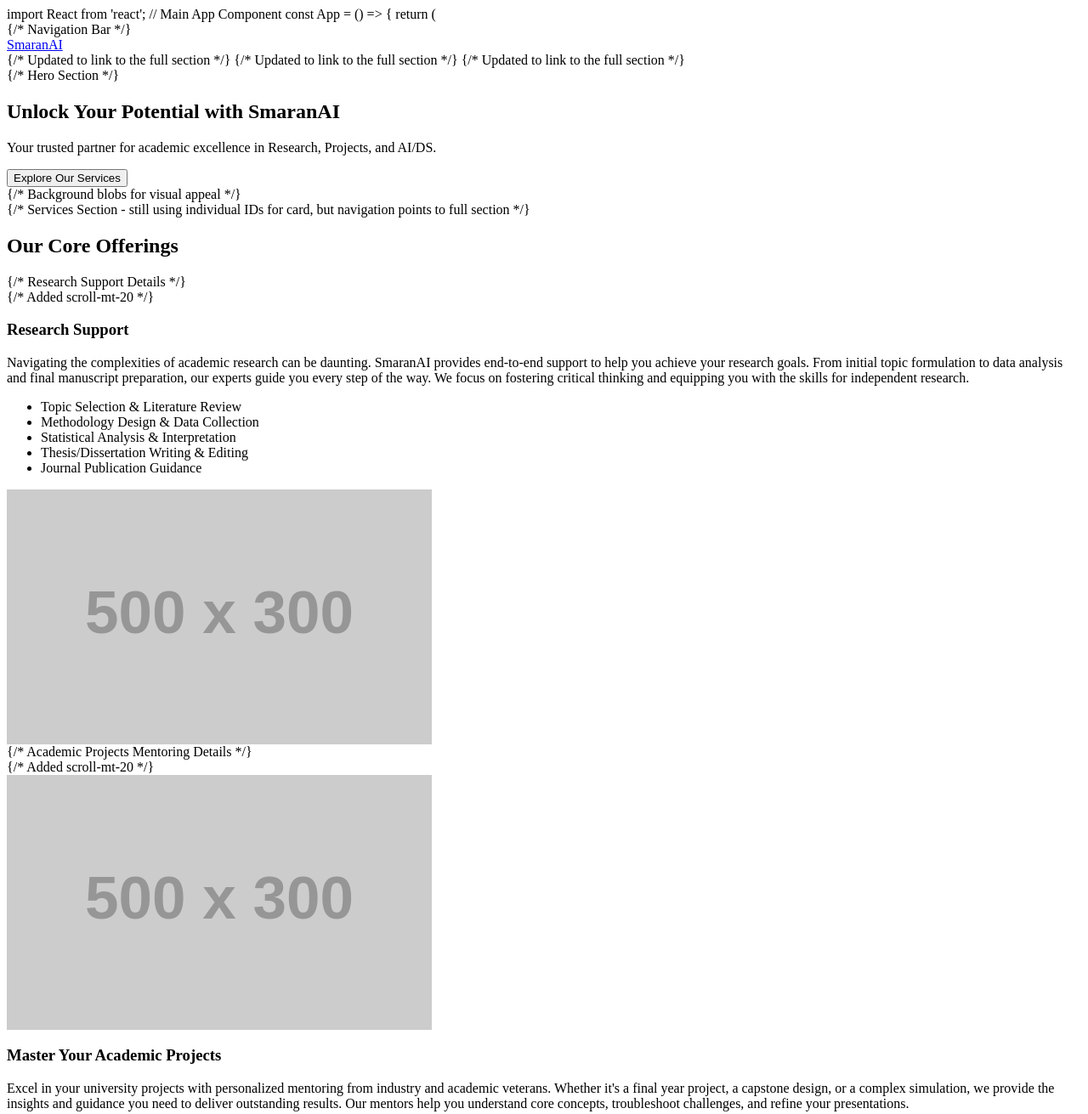
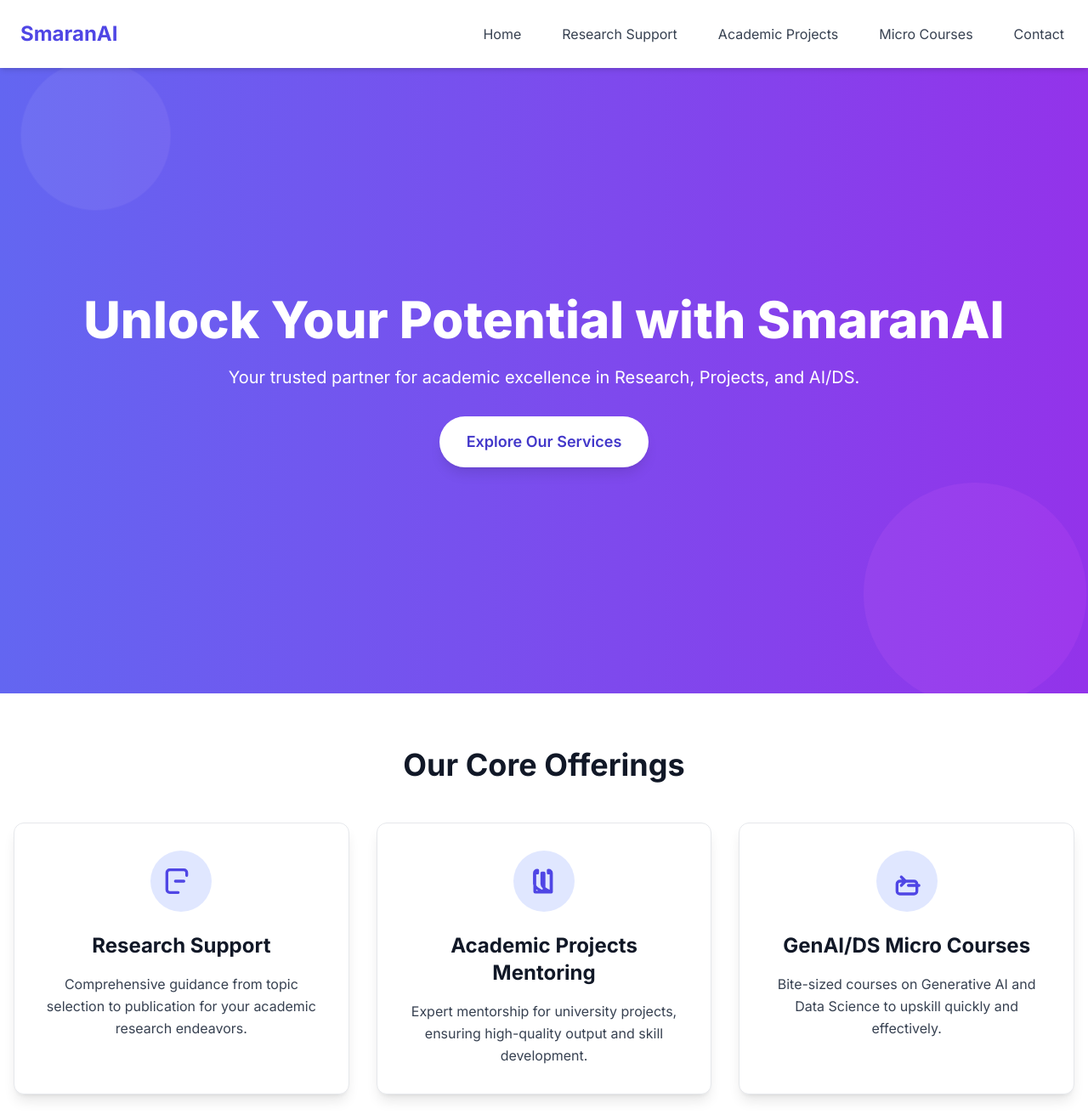
Before and after one commit to SmaranAI/SmaranAI.github.io, a plain HTML site: page index.html in a window 1280 px wide. Shown: the top 1311 px of the page at 85% size. Drawn offline with nearby package versions, Linux system fonts and the light colour scheme; placeholder pictures from the web are drawn by us.

Commit message:
Update index.html

```diff
--- a/index.html
+++ b/index.html
@@ -1,79 +1,140 @@
-import React from 'react';
+<!DOCTYPE html>
+<html lang="en">
+<head>
+    <meta charset="UTF-8">
+    <meta name="viewport" content="width=device-width, initial-scale=1.0">
+    <title>SmaranAI - Edutech Platform</title>
+    <!-- Tailwind CSS CDN -->
+    <script src="https://cdn.tailwindcss.com"></script>
+    <style>
+        /* Custom font for better aesthetics */
+        @import url('https://fonts.googleapis.com/css2?family=Inter:wght@400;600;700;800&display=swap');
+        body {
+            font-family: 'Inter', sans-serif;
+            -webkit-font-smoothing: antialiased;
+            -moz-osx-font-smoothing: grayscale;
+        }
 
-// Main App Component
-const App = () => {
-  return (
-    <div className="min-h-screen bg-gray-50 font-inter text-gray-800 antialiased">
-      {/* Navigation Bar */}
-      <nav className="bg-white shadow-md p-4 sticky top-0 z-50">
-        <div className="container mx-auto flex justify-between items-center">
-          <a href="#" className="text-2xl font-bold text-indigo-600 rounded-lg p-2 transition duration-300 ease-in-out hover:bg-indigo-50 hover:text-indigo-700">
+        /* Keyframe animations for hero section */
+        @keyframes fadeInMoveUp {
+            from {
+                opacity: 0;
+                transform: translateY(20px);
+            }
+            to {
+                opacity: 1;
+                transform: translateY(0);
+            }
+        }
+
+        @keyframes blob {
+            0% { transform: translate(0, 0) scale(1); }
+            30% { transform: translate(-20px, 30px) scale(1.1); }
+            60% { transform: translate(20px, -20px) scale(0.9); }
+            100% { transform: translate(0, 0) scale(1); }
+        }
+
+        .animate-fade-in-up {
+            animation: fadeInMoveUp 0.8s ease-out forwards;
+            opacity: 0; /* Start invisible */
+        }
+        .animate-fade-in-up.delay-200 { animation-delay: 0.2s; }
+        .animate-fade-in-up.delay-400 { animation-delay: 0.4s; }
+
+        .animate-blob {
+            animation: blob 7s infinite ease-in-out alternate;
+        }
+        .animation-delay-2000 { animation-delay: 2s; } /* Adjust delay as needed for multiple blobs */
+
+        /* Utility class to offset sticky header when scrolling to anchor */
+        .scroll-mt-20 {
+            scroll-margin-top: 80px; /* Adjust this value based on your fixed header's height */
+        }
+    </style>
+</head>
+<body class="min-h-screen bg-gray-50 text-gray-800">
+    <!-- Navigation Bar -->
+    <nav class="bg-white shadow-md p-4 sticky top-0 z-50">
+        <div class="container mx-auto flex justify-between items-center">
+            <a href="#" class="text-2xl font-bold text-indigo-600 rounded-lg p-2 transition duration-300 ease-in-out hover:bg-indigo-50 hover:text-indigo-700">
                 SmaranAI
             </a>
-          <div className="flex space-x-6">
-            <NavItem href="#home" text="Home" />
-            <NavItem href="#research-full" text="Research Support" /> {/* Updated to link to the full section */}
-            <NavItem href="#mentoring-full" text="Academic Projects" /> {/* Updated to link to the full section */}
-            <NavItem href="#courses-full" text="Micro Courses" /> {/* Updated to link to the full section */}
-            <NavItem href="#contact" text="Contact" />
+            <div class="flex space-x-6">
+                <a href="#home" class="text-gray-700 hover:text-indigo-600 font-medium px-3 py-2 rounded-lg transition duration-300 ease-in-out hover:bg-gray-100">Home</a>
+                <a href="#research-full" class="text-gray-700 hover:text-indigo-600 font-medium px-3 py-2 rounded-lg transition duration-300 ease-in-out hover:bg-gray-100">Research Support</a>
+                <a href="#mentoring-full" class="text-gray-700 hover:text-indigo-600 font-medium px-3 py-2 rounded-lg transition duration-300 ease-in-out hover:bg-gray-100">Academic Projects</a>
+                <a href="#courses-full" class="text-gray-700 hover:text-indigo-600 font-medium px-3 py-2 rounded-lg transition duration-300 ease-in-out hover:bg-gray-100">Micro Courses</a>
+                <a href="#contact" class="text-gray-700 hover:text-indigo-600 font-medium px-3 py-2 rounded-lg transition duration-300 ease-in-out hover:bg-gray-100">Contact</a>
             </div>
         </div>
     </nav>
 
-      {/* Hero Section */}
-      <section id="home" className="relative bg-gradient-to-r from-indigo-500 to-purple-600 text-white py-20 px-4 md:py-32 flex items-center justify-center min-h-[calc(100vh-64px)]">
-        <div className="container mx-auto text-center">
-          <h1 className="text-4xl md:text-6xl font-extrabold mb-6 animate-fade-in-up">
+    <!-- Hero Section -->
+    <section id="home" class="relative bg-gradient-to-r from-indigo-500 to-purple-600 text-white py-20 px-4 md:py-32 flex items-center justify-center min-h-[calc(100vh-64px)]">
+        <div class="container mx-auto text-center">
+            <h1 class="text-4xl md:text-6xl font-extrabold mb-6 animate-fade-in-up">
                 Unlock Your Potential with SmaranAI
             </h1>
-          <p className="text-lg md:text-xl mb-8 opacity-90 animate-fade-in-up delay-200">
+            <p class="text-lg md:text-xl mb-8 opacity-90 animate-fade-in-up delay-200">
                 Your trusted partner for academic excellence in Research, Projects, and AI/DS.
             </p>
-          <button className="bg-white text-indigo-700 px-8 py-4 rounded-full text-lg font-semibold shadow-lg hover:bg-gray-100 hover:text-indigo-800 transition transform hover:scale-105 animate-fade-in-up delay-400">
+            <button class="bg-white text-indigo-700 px-8 py-4 rounded-full text-lg font-semibold shadow-lg hover:bg-gray-100 hover:text-indigo-800 transition transform hover:scale-105 animate-fade-in-up delay-400">
                 Explore Our Services
             </button>
         </div>
-        {/* Background blobs for visual appeal */}
-        <div className="absolute top-0 left-0 w-48 h-48 bg-white opacity-10 rounded-full mix-blend-overlay animate-blob"></div>
-        <div className="absolute bottom-0 right-0 w-64 h-64 bg-white opacity-10 rounded-full mix-blend-overlay animate-blob animation-delay-2000"></div>
+        <!-- Background blobs for visual appeal -->
+        <div class="absolute top-0 left-0 w-48 h-48 bg-white opacity-10 rounded-full mix-blend-overlay animate-blob"></div>
+        <div class="absolute bottom-0 right-0 w-64 h-64 bg-white opacity-10 rounded-full mix-blend-overlay animate-blob animation-delay-2000"></div>
     </section>
 
-      {/* Services Section - still using individual IDs for card, but navigation points to full section */}
-      <section id="services" className="py-16 bg-white px-4">
-        <div className="container mx-auto">
-          <h2 className="text-4xl font-bold text-center text-gray-900 mb-12">Our Core Offerings</h2>
-          <div className="grid grid-cols-1 md:grid-cols-3 gap-8">
-            <ServiceCard
-              id="research"
-              title="Research Support"
-              description="Comprehensive guidance from topic selection to publication for your academic research endeavors."
-              icon="M10 20H4a2 2 0 01-2-2V6a2 2 0 012-2h10a2 2 0 012 2v2m-6 4H8m4 0h-2m4 0h-2" // Icon for research/document
-            />
-            <ServiceCard
-              id="mentoring"
-              title="Academic Projects Mentoring"
-              description="Expert mentorship for university projects, ensuring high-quality output and skill development."
-              icon="M12 6.253v13.43c-4.992-1.921-6.75-3.832-6.75-5.688V6.253a2 2 0 012-2h.25v2h-1.5a.5.5 0 00-.5.5v12.5a.5.5 0 00.5.5h10.5a.5.5 0 00.5-.5V6.753a.5.5 0 00-.5-.5h-1.5V4.253h.25a2 2 0 012 2v13.43c-4.992-1.921-6.75-3.832-6.75-5.688V6.253z" // Icon for project/cap
-            />
-            <ServiceCard
-              id="courses"
-              title="GenAI/DS Micro Courses"
-              description="Bite-sized courses on Generative AI and Data Science to upskill quickly and effectively."
-              icon="M8 9l3 3-3 3m5 0h7.5M19 19v-5a2 2 0 00-2-2H7a2 2 0 00-2 2v5a2 2 0 002 2h10a2 2 0 002-2z" // Icon for courses/code
-            />
+    <!-- Services Section -->
+    <section id="services" class="py-16 bg-white px-4">
+        <div class="container mx-auto">
+            <h2 class="text-4xl font-bold text-center text-gray-900 mb-12">Our Core Offerings</h2>
+            <div class="grid grid-cols-1 md:grid-cols-3 gap-8">
+                <!-- Service Card: Research Support -->
+                <div id="research" class="bg-white rounded-xl shadow-lg p-8 transform hover:scale-105 transition-transform duration-300 ease-in-out flex flex-col items-center text-center border border-gray-200">
+                    <div class="bg-indigo-100 text-indigo-600 rounded-full p-4 mb-6">
+                        <svg class="w-10 h-10" fill="none" stroke="currentColor" viewBox="0 0 24 24" xmlns="http://www.w3.org/2000/svg">
+                            <path stroke-linecap="round" stroke-linejoin="round" stroke-width="2" d="M10 20H4a2 2 0 01-2-2V6a2 2 0 012-2h10a2 2 0 012 2v2m-6 4H8m4 0h-2m4 0h-2"></path>
+                        </svg>
+                    </div>
+                    <h3 class="text-2xl font-bold text-gray-900 mb-4">Research Support</h3>
+                    <p class="text-gray-700 leading-relaxed">Comprehensive guidance from topic selection to publication for your academic research endeavors.</p>
+                </div>
+                <!-- Service Card: Academic Projects Mentoring -->
+                <div id="mentoring" class="bg-white rounded-xl shadow-lg p-8 transform hover:scale-105 transition-transform duration-300 ease-in-out flex flex-col items-center text-center border border-gray-200">
+                    <div class="bg-indigo-100 text-indigo-600 rounded-full p-4 mb-6">
+                        <svg class="w-10 h-10" fill="none" stroke="currentColor" viewBox="0 0 24 24" xmlns="http://www.w3.org/2000/svg">
+                            <path stroke-linecap="round" stroke-linejoin="round" stroke-width="2" d="M12 6.253v13.43c-4.992-1.921-6.75-3.832-6.75-5.688V6.253a2 2 0 012-2h.25v2h-1.5a.5.5 0 00-.5.5v12.5a.5.5 0 00.5.5h10.5a.5.5 0 00.5-.5V6.753a.5.5 0 00-.5-.5h-1.5V4.253h.25a2 2 0 012 2v13.43c-4.992-1.921-6.75-3.832-6.75-5.688V6.253z"></path>
+                        </svg>
+                    </div>
+                    <h3 class="text-2xl font-bold text-gray-900 mb-4">Academic Projects Mentoring</h3>
+                    <p class="text-gray-700 leading-relaxed">Expert mentorship for university projects, ensuring high-quality output and skill development.</p>
+                </div>
+                <!-- Service Card: GenAI/DS Micro Courses -->
+                <div id="courses" class="bg-white rounded-xl shadow-lg p-8 transform hover:scale-105 transition-transform duration-300 ease-in-out flex flex-col items-center text-center border border-gray-200">
+                    <div class="bg-indigo-100 text-indigo-600 rounded-full p-4 mb-6">
+                        <svg class="w-10 h-10" fill="none" stroke="currentColor" viewBox="0 0 24 24" xmlns="http://www.w3.org/2000/svg">
+                            <path stroke-linecap="round" stroke-linejoin="round" stroke-width="2" d="M8 9l3 3-3 3m5 0h7.5M19 19v-5a2 2 0 00-2-2H7a2 2 0 00-2 2v5a2 2 0 002 2h10a2 2 0 002-2z"></path>
+                        </svg>
+                    </div>
+                    <h3 class="text-2xl font-bold text-gray-900 mb-4">GenAI/DS Micro Courses</h3>
+                    <p class="text-gray-700 leading-relaxed">Bite-sized courses on Generative AI and Data Science to upskill quickly and effectively.</p>
+                </div>
             </div>
         </div>
     </section>
 
-      {/* Research Support Details */}
-      <section id="research-full" className="py-16 bg-gray-100 px-4 scroll-mt-20"> {/* Added scroll-mt-20 */}
-        <div className="container mx-auto flex flex-col md:flex-row items-center gap-12">
-          <div className="md:w-1/2">
-            <h3 className="text-3xl font-bold text-gray-900 mb-6">Research Support</h3>
-            <p className="text-lg text-gray-700 leading-relaxed mb-4">
+    <!-- Research Support Details -->
+    <section id="research-full" class="py-16 bg-gray-100 px-4 scroll-mt-20">
+        <div class="container mx-auto flex flex-col md:flex-row items-center gap-12">
+            <div class="md:w-1/2">
+                <h3 class="text-3xl font-bold text-gray-900 mb-6">Research Support</h3>
+                <p class="text-lg text-gray-700 leading-relaxed mb-4">
                     Navigating the complexities of academic research can be daunting. SmaranAI provides end-to-end support to help you achieve your research goals. From initial topic formulation to data analysis and final manuscript preparation, our experts guide you every step of the way. We focus on fostering critical thinking and equipping you with the skills for independent research.
                 </p>
-            <ul className="list-disc list-inside text-gray-700 space-y-2">
+                <ul class="list-disc list-inside text-gray-700 space-y-2">
                     <li>Topic Selection & Literature Review</li>
                     <li>Methodology Design & Data Collection</li>
                     <li>Statistical Analysis & Interpretation</li>
@@ -81,32 +142,32 @@
                     <li>Journal Publication Guidance</li>
                 </ul>
             </div>
-          <div className="md:w-1/2 flex justify-center">
+            <div class="md:w-1/2 flex justify-center">
                 <img
                     src="https://placehold.co/500x300/e0e7ff/4338ca?text=Research+Support"
                     alt="Research Support Illustration"
-              className="rounded-xl shadow-lg w-full max-w-md object-cover"
+                    class="rounded-xl shadow-lg w-full max-w-md object-cover"
                 />
             </div>
         </div>
     </section>
 
-      {/* Academic Projects Mentoring Details */}
-      <section id="mentoring-full" className="py-16 bg-white px-4 scroll-mt-20"> {/* Added scroll-mt-20 */}
-        <div className="container mx-auto flex flex-col-reverse md:flex-row items-center gap-12">
-          <div className="md:w-1/2 flex justify-center">
+    <!-- Academic Projects Mentoring Details -->
+    <section id="mentoring-full" class="py-16 bg-white px-4 scroll-mt-20">
+        <div class="container mx-auto flex flex-col-reverse md:flex-row items-center gap-12">
+            <div class="md:w-1/2 flex justify-center">
                 <img
                     src="https://placehold.co/500x300/ffe4e6/be185d?text=Project+Mentoring"
                     alt="Academic Projects Mentoring Illustration"
-              className="rounded-xl shadow-lg w-full max-w-md object-cover"
+                    class="rounded-xl shadow-lg w-full max-w-md object-cover"
                 />
             </div>
-          <div className="md:w-1/2">
-            <h3 className="text-3xl font-bold text-gray-900 mb-6">Master Your Academic Projects</h3>
-            <p className="text-lg text-gray-700 leading-relaxed mb-4">
+            <div class="md:w-1/2">
+                <h3 class="text-3xl font-bold text-gray-900 mb-6">Master Your Academic Projects</h3>
+                <p class="text-lg text-gray-700 leading-relaxed mb-4">
                     Excel in your university projects with personalized mentoring from industry and academic veterans. Whether it's a final year project, a capstone design, or a complex simulation, we provide the insights and guidance you need to deliver outstanding results. Our mentors help you understand core concepts, troubleshoot challenges, and refine your presentations.
                 </p>
-            <ul className="list-disc list-inside text-gray-700 space-y-2">
+                <ul class="list-disc list-inside text-gray-700 space-y-2">
                     <li>Project Conceptualization & Planning</li>
                     <li>Technical Implementation Guidance</li>
                     <li>Code Review & Optimization (if applicable)</li>
@@ -117,15 +178,15 @@
         </div>
     </section>
 
-      {/* GenAI/DS Micro Courses Details */}
-      <section id="courses-full" className="py-16 bg-gray-100 px-4 scroll-mt-20"> {/* Added scroll-mt-20 */}
-        <div className="container mx-auto flex flex-col md:flex-row items-center gap-12">
-          <div className="md:w-1/2">
-            <h3 className="text-3xl font-bold text-gray-900 mb-6">Cutting-Edge GenAI & Data Science Micro Courses</h3>
-            <p className="text-lg text-gray-700 leading-relaxed mb-4">
+    <!-- GenAI/DS Micro Courses Details -->
+    <section id="courses-full" class="py-16 bg-gray-100 px-4 scroll-mt-20">
+        <div class="container mx-auto flex flex-col md:flex-row items-center gap-12">
+            <div class="md:w-1/2">
+                <h3 class="text-3xl font-bold text-gray-900 mb-6">Cutting-Edge GenAI & Data Science Micro Courses</h3>
+                <p class="text-lg text-gray-700 leading-relaxed mb-4">
                     Stay ahead in the rapidly evolving fields of Generative AI and Data Science. Our micro-courses are designed for busy students and professionals, offering focused, practical knowledge that you can apply immediately. Learn the latest techniques and tools from experts, without the commitment of a long-term degree.
                 </p>
-            <ul className="list-disc list-inside text-gray-700 space-y-2">
+                <ul class="list-disc list-inside text-gray-700 space-y-2">
                     <li>Data Analysis with Python</li>
                     <li>Machine Learning Basics</li>
                     <li>Computer Vision & Deep Learning Basics</li>
@@ -136,67 +197,46 @@
                     <li>RAG (Retrieval Augmented Generation) & Agentic AI</li>
                 </ul>
             </div>
-          <div className="md:w-1/2 flex justify-center">
+            <div class="md:w-1/2 flex justify-center">
                 <img
                     src="https://placehold.co/500x300/d0f0c0/22c55e?text=GenAI/DS+Courses"
                     alt="GenAI/DS Micro Courses Illustration"
-              className="rounded-xl shadow-lg w-full max-w-md object-cover"
+                    class="rounded-xl shadow-lg w-full max-w-md object-cover"
                 />
             </div>
         </div>
     </section>
 
-      {/* Call to Action / Contact Section */}
-      <section id="contact" className="bg-indigo-700 text-white py-16 px-4 text-center">
-        <div className="container mx-auto">
-          <h2 className="text-4xl font-bold mb-6">Ready to Elevate Your Academic Journey?</h2>
-          <p className="text-xl mb-8 opacity-90">
+    <!-- Call to Action / Contact Section -->
+    <section id="contact" class="bg-indigo-700 text-white py-16 px-4 text-center">
+        <div class="container mx-auto">
+            <h2 class="text-4xl font-bold mb-6">Ready to Elevate Your Academic Journey?</h2>
+            <p class="text-xl mb-8 opacity-90">
                 Contact us today to discuss your needs and how SmaranAI can help you succeed.
             </p>
             <a
                 href="mailto:info@smaranai.com"
-            className="bg-white text-indigo-700 px-8 py-4 rounded-full text-lg font-semibold shadow-lg hover:bg-gray-100 hover:text-indigo-800 transition transform hover:scale-105"
+                class="bg-white text-indigo-700 px-8 py-4 rounded-full text-lg font-semibold shadow-lg hover:bg-gray-100 hover:text-indigo-800 transition transform hover:scale-105"
             >
                 Get in Touch
             </a>
         </div>
     </section>
 
-      {/* Footer */}
-      <footer className="bg-gray-900 text-gray-300 py-8 px-4">
-        <div className="container mx-auto text-center">
-          <p>&copy; {new Date().getFullYear()} SmaranAI. All rights reserved.</p>
-          <div className="flex justify-center space-x-4 mt-4">
-            <a href="#" className="text-gray-400 hover:text-white transition duration-300">Privacy Policy</a>
-            <a href="#" className="text-gray-400 hover:text-white transition duration-300">Terms of Service</a>
+    <!-- Footer -->
+    <footer class="bg-gray-900 text-gray-300 py-8 px-4">
+        <div class="container mx-auto text-center">
+            <p>&copy; <span id="current-year"></span> SmaranAI. All rights reserved.</p>
+            <div class="flex justify-center space-x-4 mt-4">
+                <a href="#" class="text-gray-400 hover:text-white transition duration-300">Privacy Policy</a>
+                <a href="#" class="text-gray-400 hover:text-white transition duration-300">Terms of Service</a>
             </div>
         </div>
     </footer>
-    </div>
-  );
-};
 
-// Reusable Navigation Item Component
-const NavItem = ({ href, text }) => (
-  <a
-    href={href}
-    className="text-gray-700 hover:text-indigo-600 font-medium px-3 py-2 rounded-lg transition duration-300 ease-in-out hover:bg-gray-100"
-  >
-    {text}
-  </a>
-);
-
-// Reusable Service Card Component
-const ServiceCard = ({ id, title, description, icon }) => (
-  <div id={id} className="bg-white rounded-xl shadow-lg p-8 transform hover:scale-105 transition-transform duration-300 ease-in-out flex flex-col items-center text-center border border-gray-200">
-    <div className="bg-indigo-100 text-indigo-600 rounded-full p-4 mb-6">
-      <svg className="w-10 h-10" fill="none" stroke="currentColor" viewBox="0 0 24 24" xmlns="http://www.w3.org/2000/svg">
-        <path strokeLinecap="round" strokeLinejoin="round" strokeWidth="2" d={icon}></path>
-      </svg>
-    </div>
-    <h3 className="text-2xl font-bold text-gray-900 mb-4">{title}</h3>
-    <p className="text-gray-700 leading-relaxed">{description}</p>
-  </div>
-);
-
-export default App;
+    <script>
+        // Set the current year in the footer
+        document.getElementById('current-year').textContent = new Date().getFullYear();
+    </script>
+</body>
+</html>
```
Lines whose indentation alone changed are shown as unchanged.
